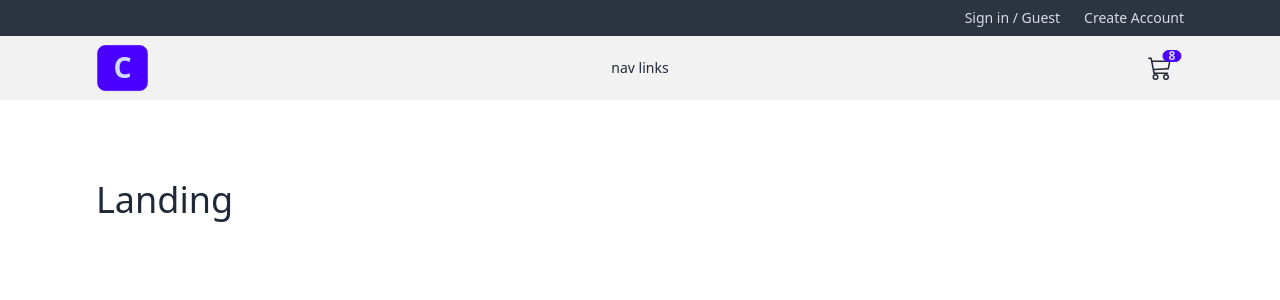
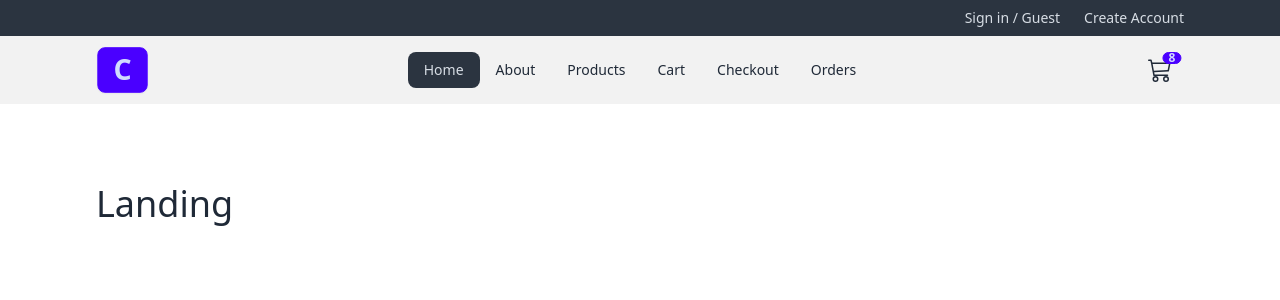
Before and after one commit to theo82/my-comfy-app, a React (Vite) app: page / in a window 1280 px wide. Shown: the top 300 px of the page. Built offline with nearby package versions, Linux system fonts and the light colour scheme.

Commit message:
NavLinks

```diff
--- /dev/null
+++ b/src/components/NavLinks.jsx
@@ -0,0 +1,30 @@
+const links = [
+  { id: 1, url: '/', text: 'home' },
+  { id: 2, url: 'about', text: 'about' },
+  { id: 3, url: 'products', text: 'products' },
+  { id: 4, url: 'cart', text: 'cart' },
+  { id: 5, url: 'checkout', text: 'checkout' },
+  { id: 6, url: 'orders', text: 'orders' },
+]
+import { NavLink } from 'react-router-dom'
+
+const NavLinks = () => {
+  return (
+    <>
+      {links.map((link) => {
+        const { id, url, text } = link
+        return (
+          <>
+            <li key={id}>
+              <NavLink to={url} className='capitalize'>
+                {text}
+              </NavLink>
+            </li>
+          </>
+        )
+      })}
+    </>
+  )
+}
+
+export default NavLinks
--- a/src/components/Navbar.jsx
+++ b/src/components/Navbar.jsx
@@ -1,6 +1,7 @@
 import { BsCart3, BsMoonFill, BsSunFill } from 'react-icons/bs'
 import { FaB, FaBarsStaggered } from 'react-icons/fa6'
 import { NavLink } from 'react-router-dom'
+import NavLinks from './NavLinks'
 const Navbar = () => {
   return (
     <nav className='bg-base-200'>
@@ -23,12 +24,14 @@
               tabIndex={0}
               className='menu menu-sm dropdown-content mt-3 z[1] p-2 shadow bg-base-200'
             >
-              nav links
+              <NavLinks />
             </ul>
           </div>
         </div>
         <div className='navbar-center hidden lg:flex'>
-          <ul className='menu menu-horizontal'>nav links</ul>
+          <ul className='menu menu-horizontal'>
+            <NavLinks />
+          </ul>
         </div>
         <div className='navbar-end'>
           {/* THEME SETUP */}
```
